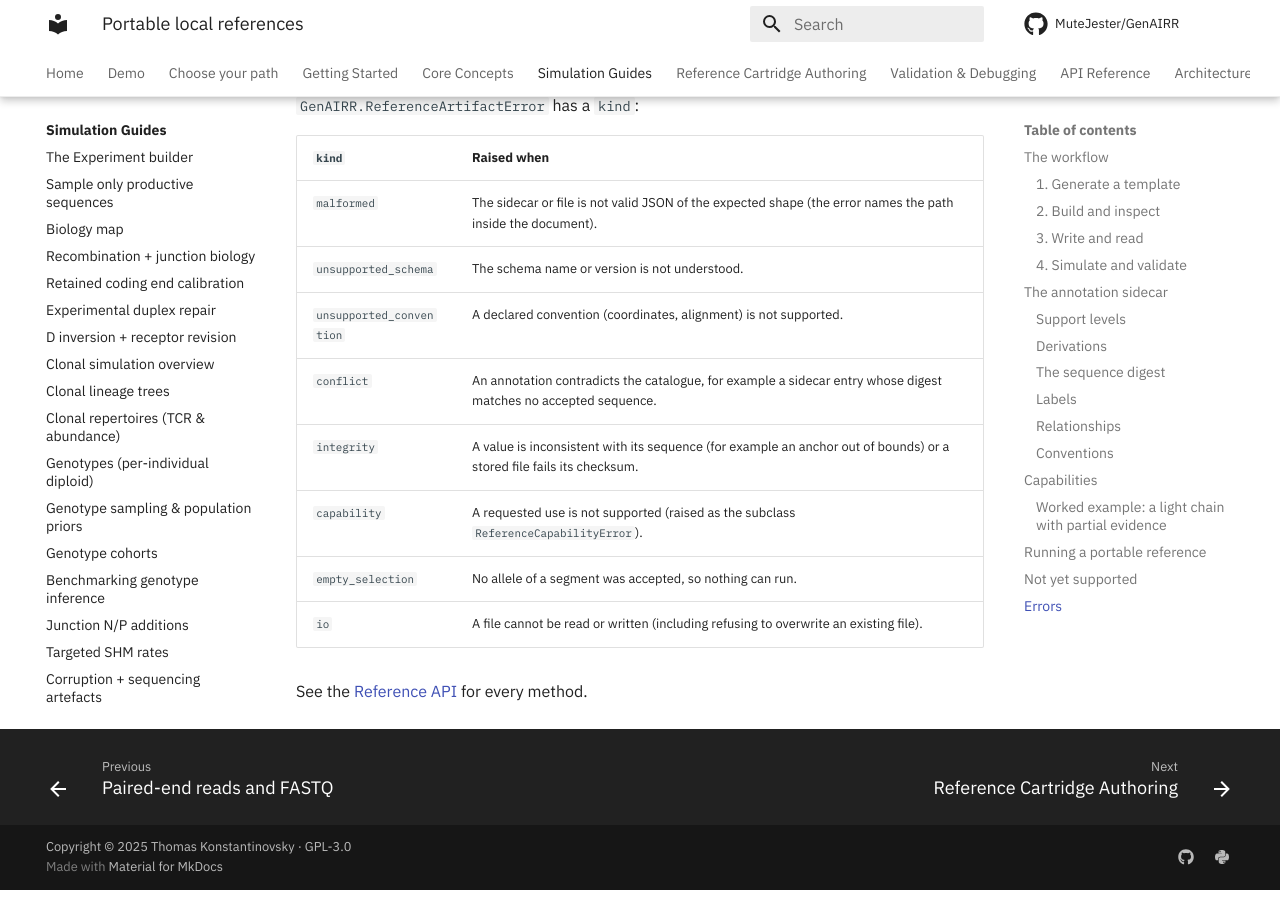
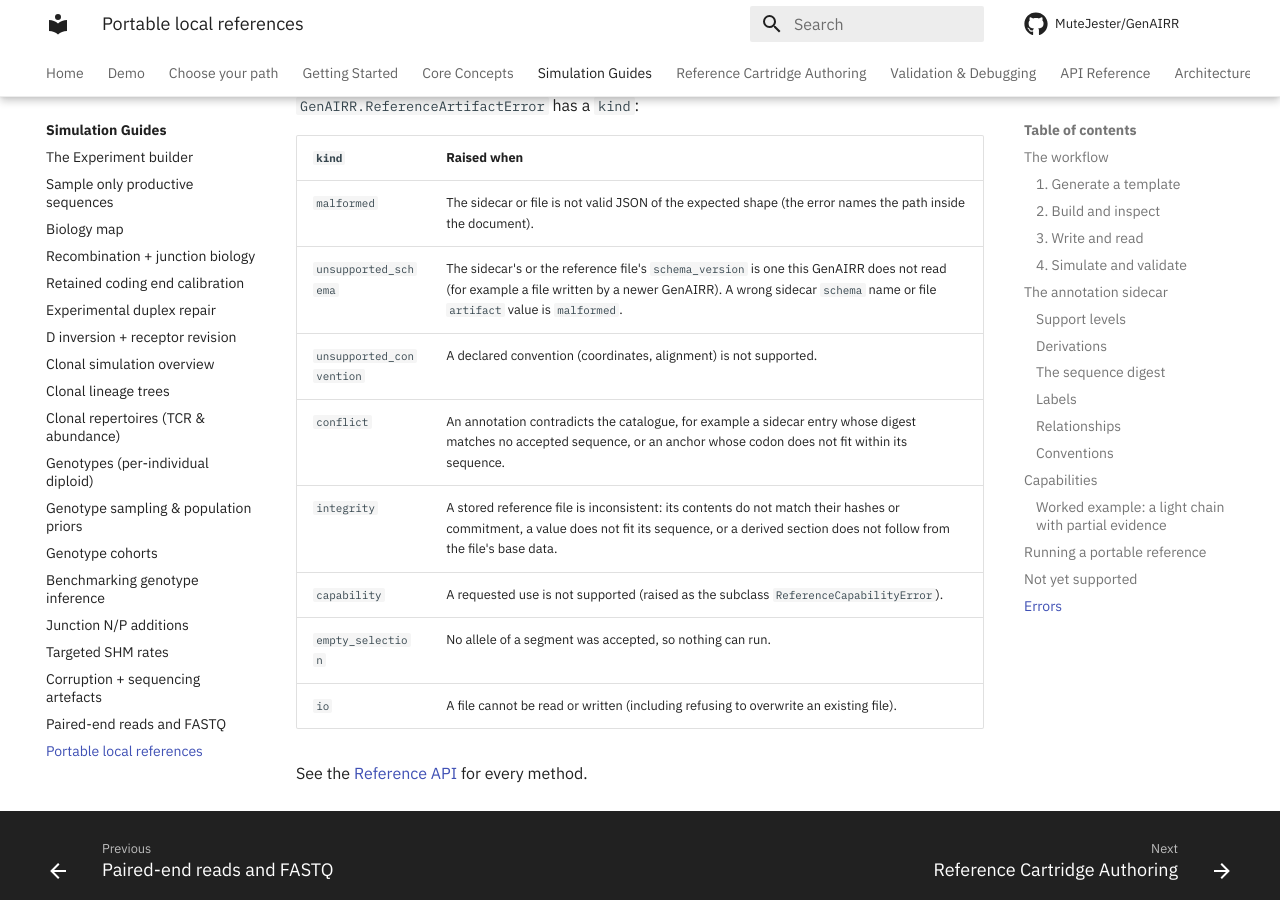
Before and after one commit to MuteJester/GenAIRR, an MkDocs documentation site: the page built from site_docs/guides/portable-references.md, in a window 1280 px wide and 900 px high, scrolled down 8158 px. Built offline with MkDocs 1.6.1 and Material for MkDocs 9.7.7, drawn with Linux system fonts in a browser that asks for light colours; comment, search, counter and statistics services are not loaded; some of the changed text lies outside the part shown.

Commit message:
docs: correct the reference error table, span capability and Experiment.on changelog
- unsupported_schema covers schema versions only; a wrong sidecar schema name
  or artifact value is malformed.
- complete_reference_span also needs both D ends for a VDJ chain.
- conflict and integrity rows describe import-time and stored-file failures.
- CHANGELOG: Experiment.on("x.json") now raises TypeError instead of
  ValueError, and artifact writes work on filesystems without hard links.

```diff
--- a/site_docs/guides/portable-references.md
+++ b/site_docs/guides/portable-references.md
@@ -221,7 +221,7 @@
 | `source_annotated_junction` | A source-backed anchor for every V and J allele: every accepted anchor claim has `support: "source"` with a citation. Assertion-only anchors do not count. |
 | `canonical_productive` | An accepted anchor of any support for every V and J allele, with the V anchor codon encoding C and the J anchor codon encoding the locus residue (W for IGH, F otherwise). |
 | `original_coding_ends` | `boundary_3: "complete"` on V and `boundary_5: "complete"` on J (and complete D ends). |
-| `complete_reference_span` | Complete `boundary_5` and `boundary_3` on every V and J allele. |
+| `complete_reference_span` | Complete `boundary_5` and `boundary_3` on every V and J allele, and on every D allele for a VDJ chain. |
 | `genotype_constrained` | Not yet supported for portable references. |
 | `duplex_family_replay` | Not yet supported for portable references. |
 
@@ -354,10 +354,10 @@
 | `kind` | Raised when |
 |---|---|
 | `malformed` | The sidecar or file is not valid JSON of the expected shape (the error names the path inside the document). |
-| `unsupported_schema` | The schema name or version is not understood. |
+| `unsupported_schema` | The sidecar's or the reference file's `schema_version` is one this GenAIRR does not read (for example a file written by a newer GenAIRR). A wrong sidecar `schema` name or file `artifact` value is `malformed`. |
 | `unsupported_convention` | A declared convention (coordinates, alignment) is not supported. |
-| `conflict` | An annotation contradicts the catalogue, for example a sidecar entry whose digest matches no accepted sequence. |
-| `integrity` | A value is inconsistent with its sequence (for example an anchor out of bounds) or a stored file fails its checksum. |
+| `conflict` | An annotation contradicts the catalogue, for example a sidecar entry whose digest matches no accepted sequence, or an anchor whose codon does not fit within its sequence. |
+| `integrity` | A stored reference file is inconsistent: its contents do not match their hashes or commitment, a value does not fit its sequence, or a derived section does not follow from the file's base data. |
 | `capability` | A requested use is not supported (raised as the subclass `ReferenceCapabilityError`). |
 | `empty_selection` | No allele of a segment was accepted, so nothing can run. |
 | `io` | A file cannot be read or written (including refusing to overwrite an existing file). |
```
Also changed, not shown: CHANGELOG.md (+6 -1 lines).
